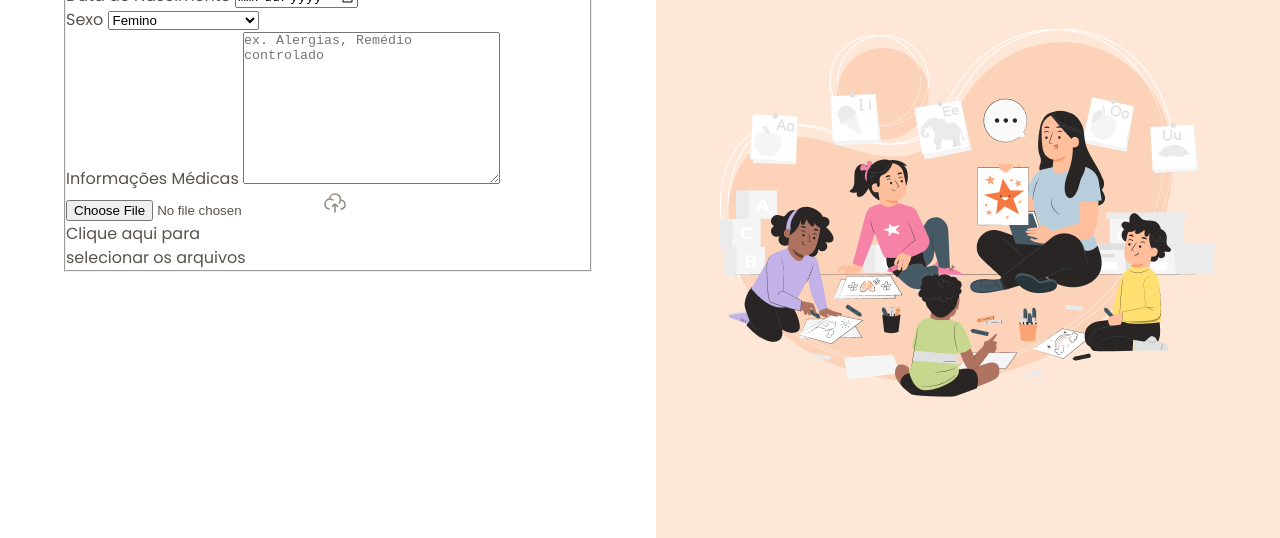
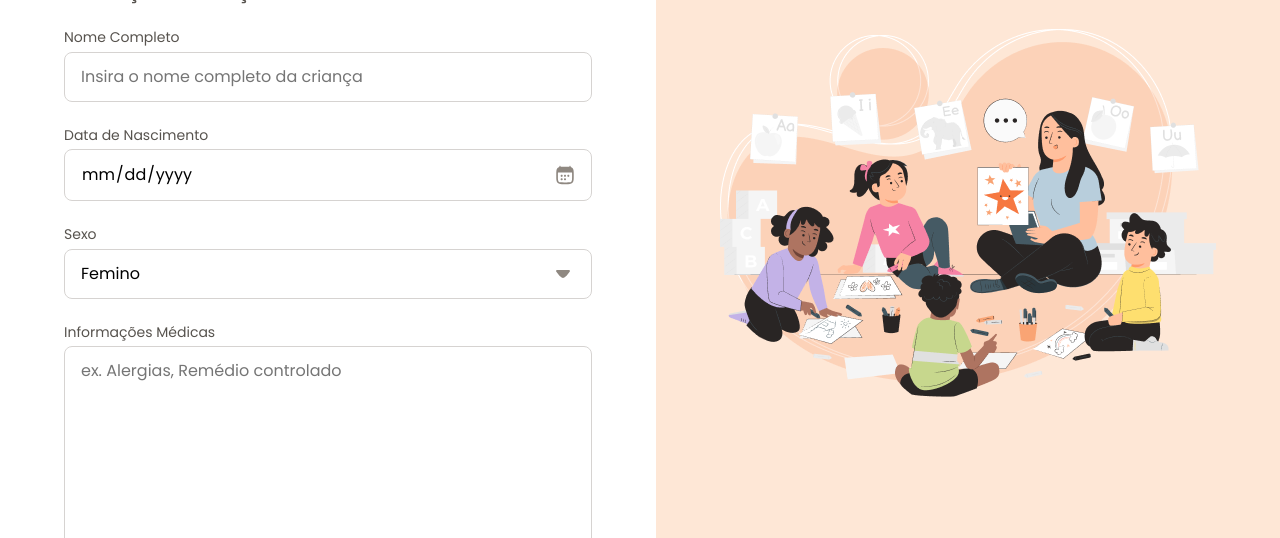
Before and after one commit to AnaWalecheskiMoreto/06---formulario-de-matricula, a plain HTML site: page index.html in a window 1280 px wide. Shown: the part 262-800 px from the top of the page. Drawn offline with Linux system fonts and the light colour scheme.

Commit message:
icones formulario

```diff
--- /dev/null
+++ b/styles/fields/index.css
@@ -0,0 +1,46 @@
+input, textarea, select {
+    appearance: none;
+    width: 100%;
+    border-radius: .5rem;
+    border: 1px solid var(--stroke-default);
+
+    padding: .75rem 1rem;
+
+    font: var(--text);
+}
+
+label {
+    font: var(--text-sm);
+    color: var(--text-secondary);
+    display: block;
+    margin-bottom: .25rem;
+}
+
+input:focus, select:focus, textarea:focus  {
+    outline: .25rem solid var(--surface-secondary);
+    border: .125rem solid var(--stroke-highlight);
+    outline-offset: .1px;
+}
+
+
+input[type="date"] {
+    position: relative;
+    &::-webkit-calendar-picker-indicator {
+       opacity: 0;
+    }
+
+    &::before {
+        content: "";
+        position: absolute;
+        background: url(../../assets/icons/calendar-03.svg) center/contain;
+        right: 1rem;
+        width: 1.25rem;
+        height: 1.25rem;
+        top: 50%;
+        transform: translateY(-50%);
+    }
+}
+
+select {
+    background: url(../../assets/icons/arrow-down-01.svg) no-repeat calc(100% - 1rem);
+}
--- /dev/null
+++ b/styles/forms.css
@@ -0,0 +1,19 @@
+@import url(fields/index.css);
+
+
+form {
+    margin-top: 3rem;
+
+}
+
+fieldset {
+    border: none;
+
+    display: grid;
+    gap: 1.5rem;
+}
+
+legend {
+    font: 600 1rem/1.25 var(--font-family);
+    margin-bottom: 1.5rem;
+}
--- a/styles/index.css
+++ b/styles/index.css
@@ -1,2 +1,3 @@
 @import url(global.css);
 @import url(layout.css);
+@import url(forms.css);
--- a/styles/layout.css
+++ b/styles/layout.css
@@ -20,6 +20,7 @@ main {
         align-items: center;
         gap: .5rem;
         margin-bottom: 1.5rem;
+
     }
 
     & h1 {
```
Also changed, not shown: styles/utility.css (deleted).
